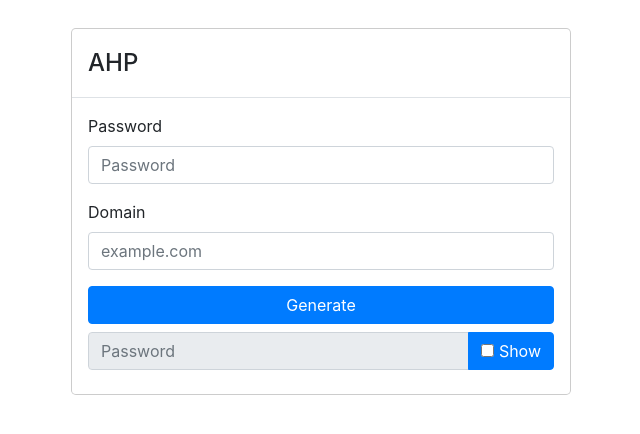
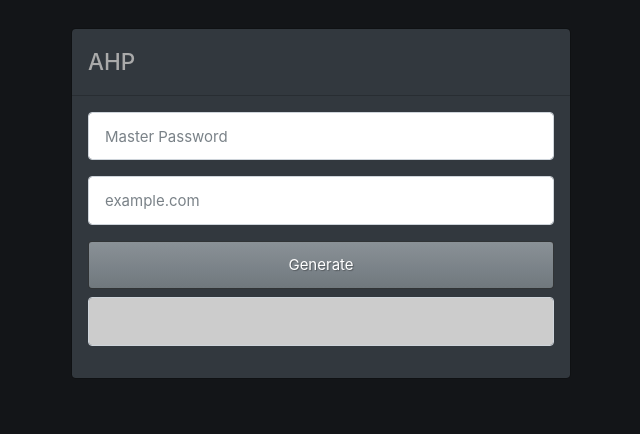
Before and after one commit to anyhotcountry/anyhotpass, a React (Create React App) app: page / in a window 1280 px wide. Shown: the top 434 px of the page, without its empty margins (319-959 px from the left). Built offline with nearby package versions, Linux system fonts and the light colour scheme.

Commit message:
Updated style etc.

```diff
--- a/public/index.html
+++ b/public/index.html
@@ -13,8 +13,7 @@
       user's mobile device or desktop. See https://developers.google.com/web/fundamentals/web-app-manifest/
     -->
   <link rel="manifest" href="%PUBLIC_URL%/manifest.json" />
-  <link rel="stylesheet" href="https://maxcdn.bootstrapcdn.com/bootstrap/4.4.1/css/bootstrap.min.css"
-    integrity="sha384-Vkoo8x4CGsO3+Hhxv8T/Q5PaXtkKtu6ug5TOeNV6gBiFeWPGFN9MuhOf23Q9Ifjh" crossorigin="anonymous" />
+  <link href="https://stackpath.bootstrapcdn.com/bootswatch/4.4.1/slate/bootstrap.min.css" rel="stylesheet" integrity="sha384-G9YbB4o4U6WS4wCthMOpAeweY4gQJyyx0P3nZbEBHyz+AtNoeasfRChmek1C2iqV" crossorigin="anonymous">
   <title>AHP</title>
 </head>
 
--- a/src/AnyHotPass.js
+++ b/src/AnyHotPass.js
@@ -15,36 +15,31 @@ class AnyHotPass extends React.Component {
     this.domainChanged = this.domainChanged.bind(this);
     this.handleGenerate = this.handleGenerate.bind(this);
     this.handleToggle = this.handleToggle.bind(this);
+    this.handleFocus = (event) => event.target.select();
   }
 
   render() {
     return (
       <>
-
-        <Modal.Dialog>
+        <Modal show="true" backdrop="false">
           <Modal.Header>
             <Modal.Title>AHP</Modal.Title>
           </Modal.Header>
           <Modal.Body>
             <Form>
               <Form.Group controlId="formPassword">
-                <Form.Label>Password</Form.Label>
-                <Form.Control type="password" placeholder="Password" onChange={this.masterChanged} />
+                <Form.Control type="password" placeholder="Master Password" required onChange={this.masterChanged} />
               </Form.Group>
               <Form.Group controlId="formDomain">
-                <Form.Label>Domain</Form.Label>
-                <Form.Control type="text" placeholder="example.com" onChange={this.domainChanged} />
+                <Form.Control type="text" placeholder="example.com" required onChange={this.domainChanged} />
               </Form.Group>
-              <Button variant="primary" type="submit" block onClick={this.handleGenerate} class="mr-1" >Generate</Button>
+              <Button variant="secondary" type="submit" block onClick={this.handleGenerate} class="mr-1" >Generate</Button>
+              <Form.Group controlId="formDomain" className="mt-2">
+                <Form.Control type="text" readOnly onFocus={this.handleFocus} value={this.state.password} />
+              </Form.Group>
             </Form>
-            <InputGroup className="mt-2">
-              <FormControl type={this.state.hidden ? "password" : "text"} placeholder="Password" readOnly onChange={this.masterChanged} value={this.state.password} />
-              <InputGroup.Append>
-                <ToggleButton type="checkbox" checked={!this.state.hidden} onClick={this.handleToggle}> Show</ToggleButton>
-              </InputGroup.Append>
-            </InputGroup>
           </Modal.Body>
-        </Modal.Dialog>
+        </Modal>
       </>
     )
   }
--- a/src/index.js
+++ b/src/index.js
@@ -1,6 +1,6 @@
 import React from 'react';
 import ReactDOM from 'react-dom';
-import 'bootstrap/dist/css/bootstrap.min.css';
+// import 'bootstrap/dist/css/bootstrap.min.css';
 import App from './App';
 import * as serviceWorker from './serviceWorker';
 
```
Also changed, not shown: public/logo192.png (added), public/manifest.json, 1 other file (tests, documents, lock files or other folders). Lines whose indentation alone changed are shown as unchanged.
